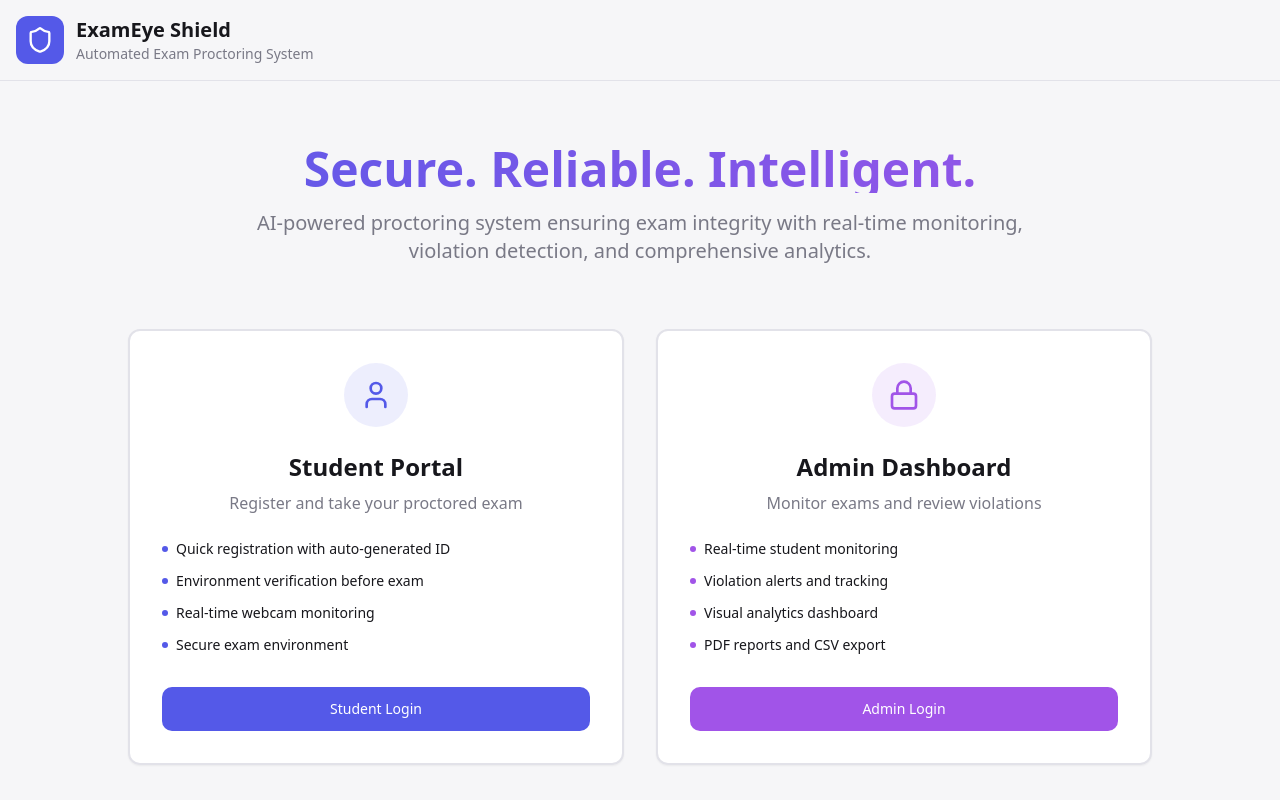
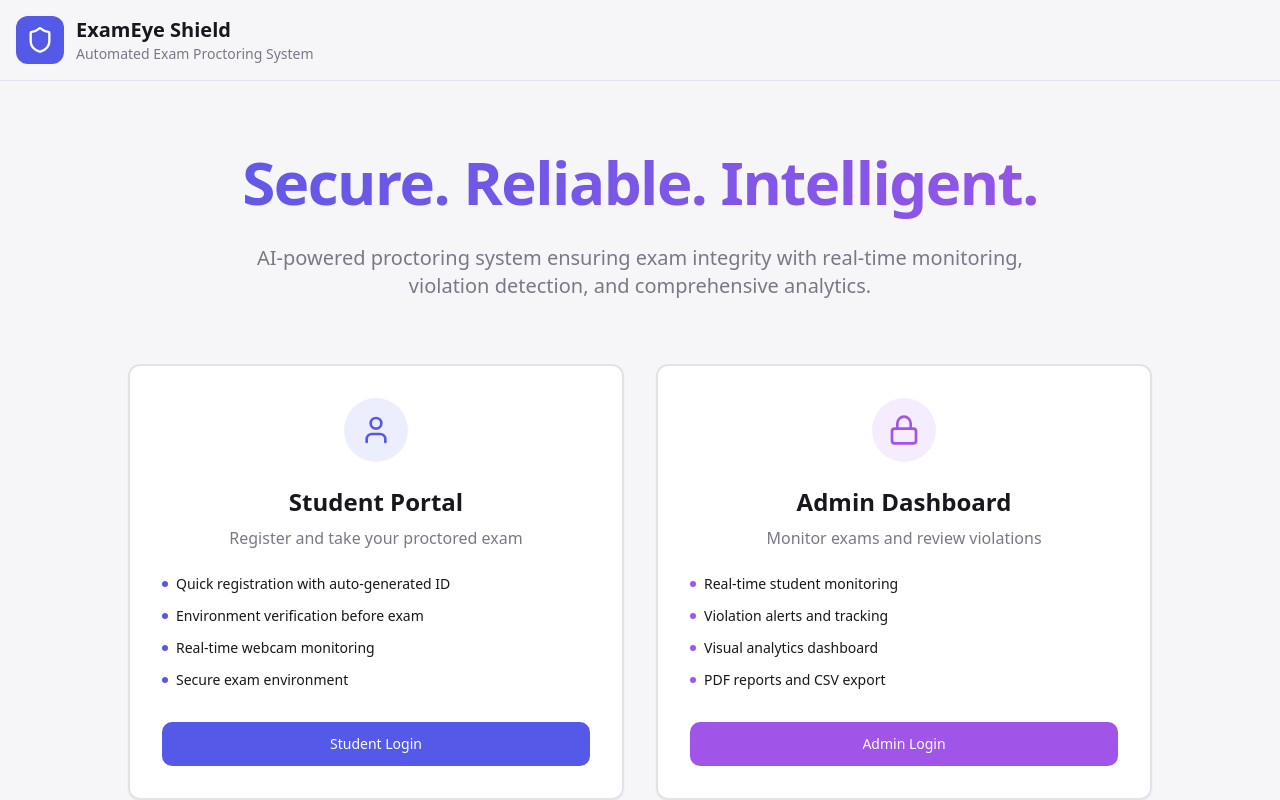
Before and after one commit to vinaykr03/Exameye-Shield---Enhanced-Edition, a React (Vite) app in the folder frontend/: page / in a window 1280 px wide. Shown: the top 800 px of the page. Built offline with nearby package versions, Linux system fonts and the light colour scheme; the HTML template or start-up script is replaced by a standard one.

Commit message:
auto-commit for 15512121-1391-4baf-b80e-6dec3dc81ab3

```diff
--- a/frontend/src/pages/Index.tsx
+++ b/frontend/src/pages/Index.tsx
@@ -23,10 +23,10 @@ const Index = () => {
 
       {/* Hero Section */}
       <section className="container mx-auto px-4 py-16 text-center">
-        <h2 className="text-5xl font-bold mb-4 bg-gradient-to-r from-primary to-secondary bg-clip-text text-transparent">
+        <h2 className="text-6xl font-extrabold mb-6 bg-gradient-to-r from-primary to-secondary bg-clip-text text-transparent tracking-tight leading-tight" style={{ fontFamily: 'system-ui, -apple-system, "Segoe UI", Roboto, "Helvetica Neue", Arial, sans-serif' }}>
           Secure. Reliable. Intelligent.
         </h2>
-        <p className="text-xl text-muted-foreground max-w-3xl mx-auto">
+        <p className="text-xl text-muted-foreground max-w-3xl mx-auto font-medium" style={{ fontFamily: 'system-ui, -apple-system, "Segoe UI", Roboto, "Helvetica Neue", Arial, sans-serif' }}>
           AI-powered proctoring system ensuring exam integrity with real-time monitoring, violation detection, and comprehensive analytics.
         </p>
       </section>
```
